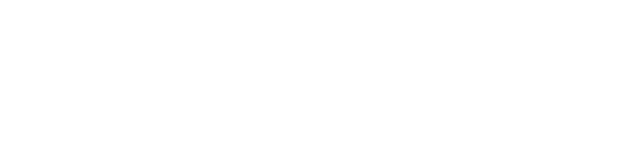
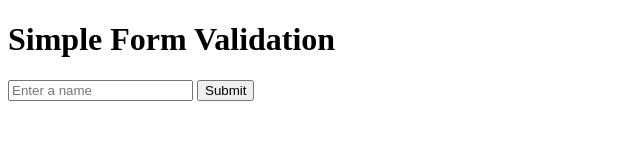
Before and after one commit to kwinicute/IT10-REMOTE-QUINNE-GRACE-CONSUMO, a plain HTML site: page index.html in a window 1280 px wide. Shown: the whole page, without its empty margins (0-640 px from the left). Drawn offline with Linux system fonts and the light colour scheme.

Commit message:
Added HTML form with input and submit button

```diff
--- a/index.html
+++ b/index.html
@@ -7,5 +7,12 @@
 </head>
 <body>
 
+    <form action="" id="nameForm">
+        <h1>Simple Form Validation</h1>
+
+        <input type="text" placeholder="Enter a name" id="name">
+        <button>Submit</button>
+    </form>
+
 </body>
 </html>
```
